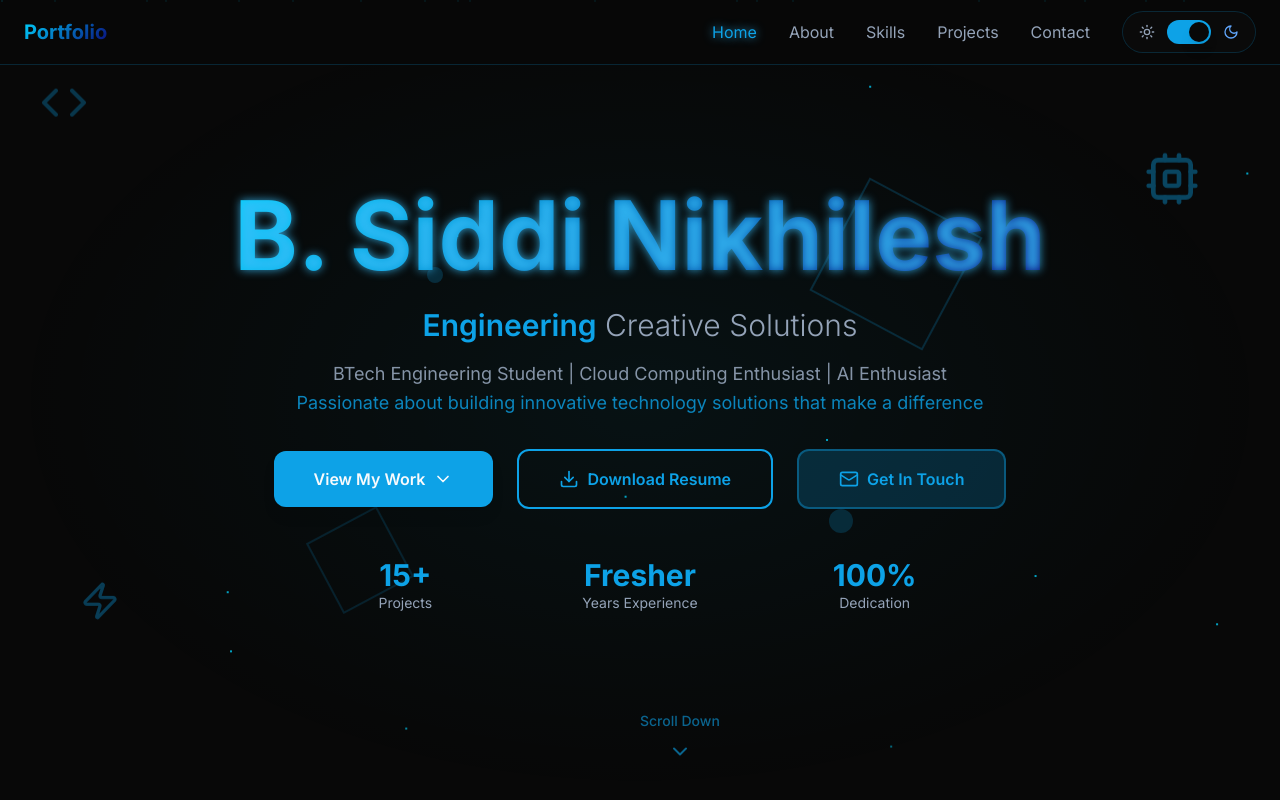
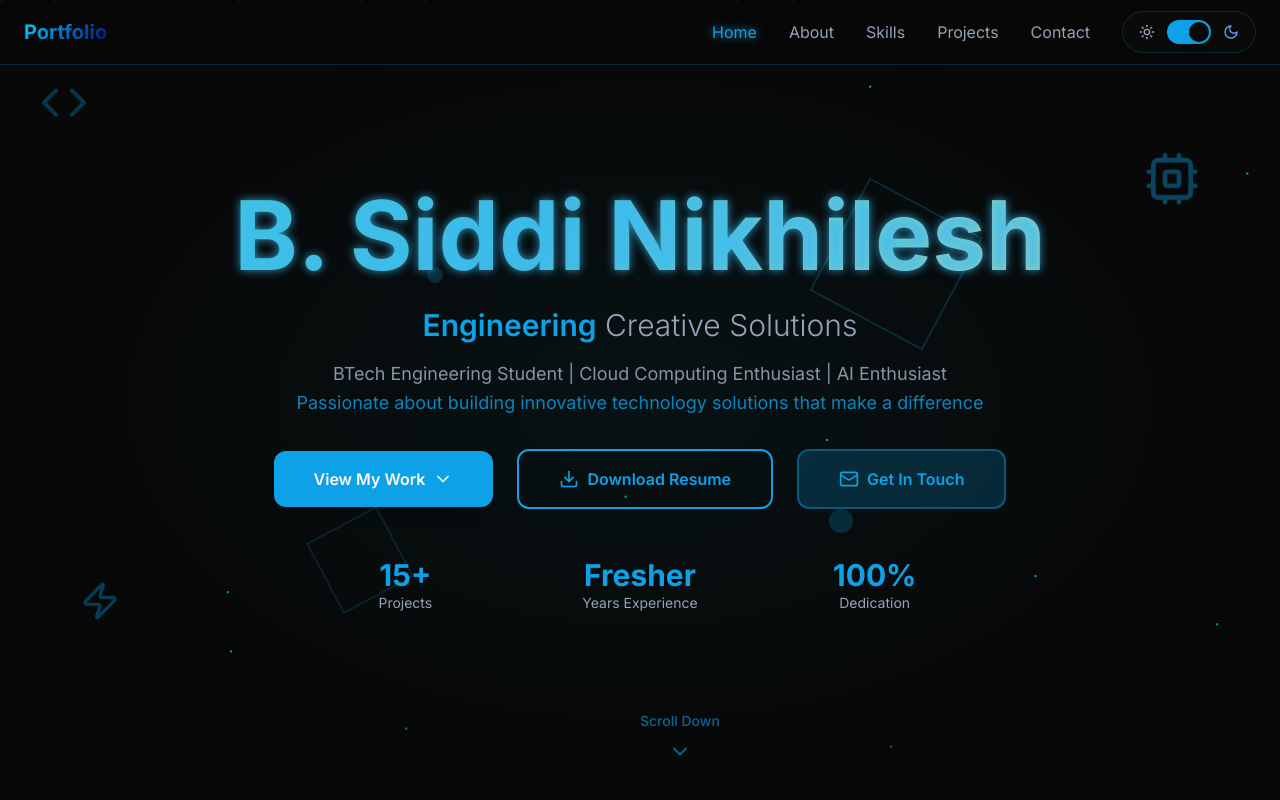
Before and after one commit to Chandu378/siddulabs, a React (Vite) app: page / in a window 1280 px wide. Shown: the top 800 px of the page. Built offline with nearby package versions, Linux system fonts and the light colour scheme.

Commit message:
Refine light theme colors
Adjust light theme colors for improved visual appeal.

```diff
--- a/src/components/HeroSection.tsx
+++ b/src/components/HeroSection.tsx
@@ -39,7 +39,7 @@ const HeroSection = () => {
 
           {/* Main Heading with enhanced animation */}
           <h1 className="text-6xl md:text-8xl font-bold mb-6 animate-fade-in">
-            <span className="gradient-text text-glow hover:scale-105 transition-transform duration-300 inline-block">B. Siddi Nikhilesh</span>
+            <span className="gradient-text-enhanced text-glow hover:scale-105 transition-transform duration-300 inline-block">B. Siddi Nikhilesh</span>
           </h1>
 
           {/* Enhanced Tagline */}
--- a/src/index.css
+++ b/src/index.css
@@ -1,3 +1,4 @@
+
 @tailwind base;
 @tailwind components;
 @tailwind utilities;
@@ -82,6 +83,24 @@
     background-clip: text;
   }
 
+  .gradient-text-enhanced {
+    background: linear-gradient(135deg, #FF6B6B 0%, #4ECDC4 25%, #45B7D1 50%, #96CEB4 75%, #FECA57 100%);
+    -webkit-background-clip: text;
+    -webkit-text-fill-color: transparent;
+    background-clip: text;
+    background-size: 200% 200%;
+    animation: gradient-shift 3s ease infinite;
+  }
+
+  .light .gradient-text-enhanced {
+    background: linear-gradient(135deg, #E74C3C 0%, #3498DB 25%, #9B59B6 50%, #1ABC9C 75%, #F39C12 100%);
+    -webkit-background-clip: text;
+    -webkit-text-fill-color: transparent;
+    background-clip: text;
+    background-size: 200% 200%;
+    animation: gradient-shift 3s ease infinite;
+  }
+
   .animate-float {
     animation: float 6s ease-in-out infinite;
   }
@@ -126,6 +145,15 @@
   .hover-glow:hover {
     box-shadow: 0 10px 30px rgba(56, 189, 248, 0.3);
     transition: box-shadow 0.3s ease;
+  }
+}
+
+@keyframes gradient-shift {
+  0%, 100% {
+    background-position: 0% 50%;
+  }
+  50% {
+    background-position: 100% 50%;
   }
 }
 
```
